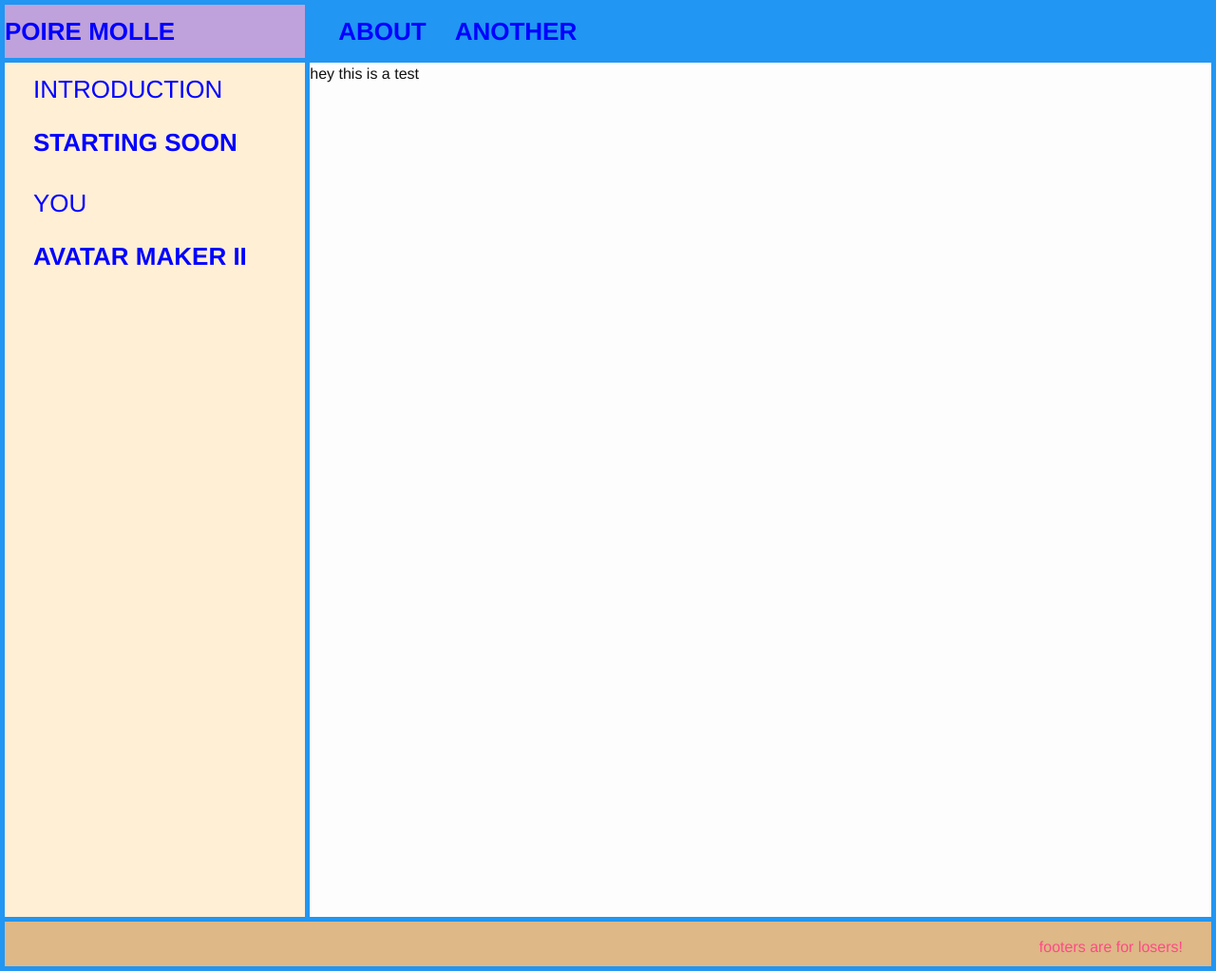
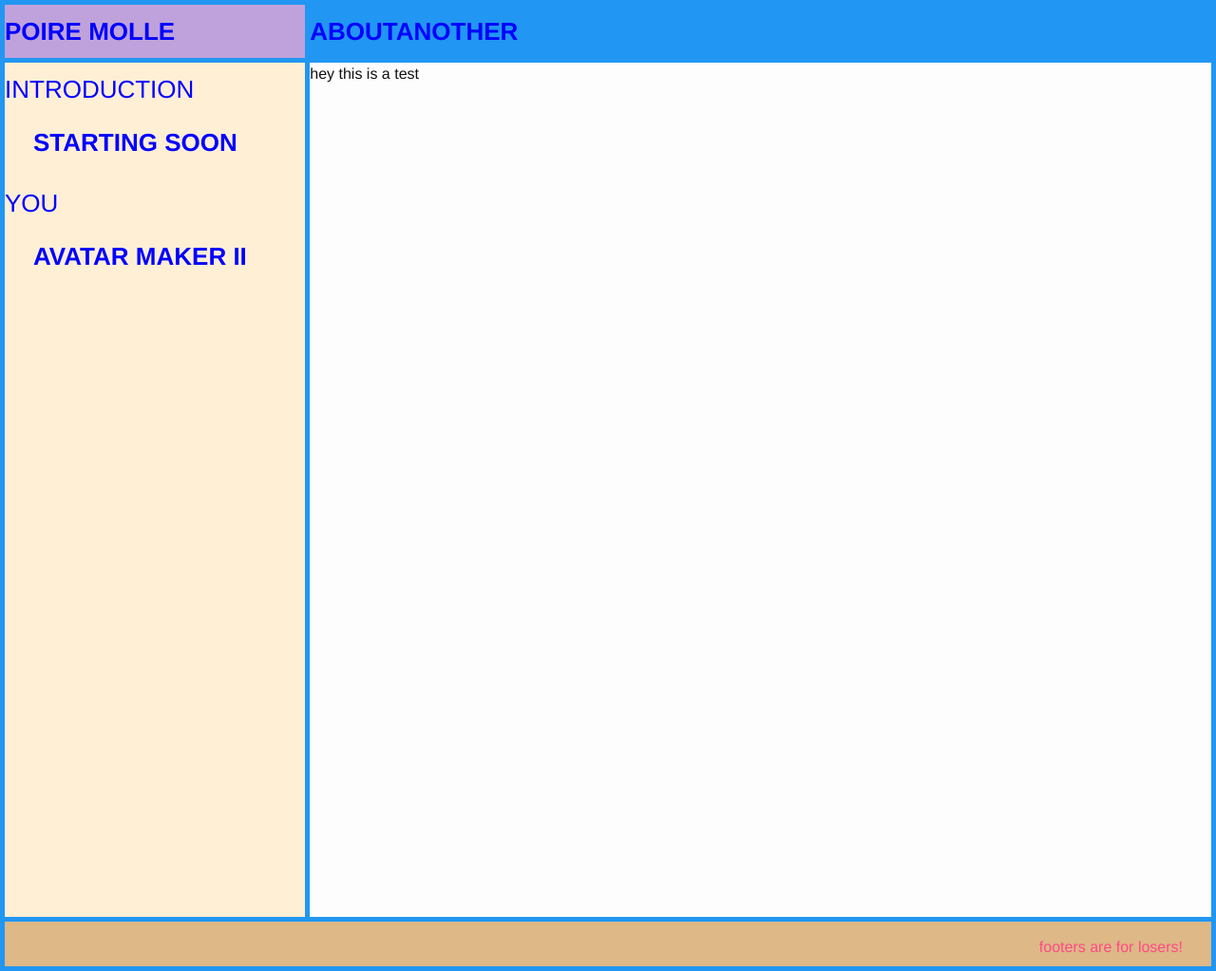
Before and after one commit to poiremolle/blog, a Jekyll site: the page built from index.md, in a window 1280 px wide. Shown: the whole page at 95% size. Built offline with Jekyll 4.4.1, drawn with Linux system fonts in a browser that asks for light colours.

Commit message:
commenting out page link styling

```diff
--- a/_sass/minima/_layout.scss
+++ b/_sass/minima/_layout.scss
@@ -17,15 +17,15 @@
     display: none;
   }
 
-  .page-link {
-    line-height: $base-line-height;
+  // .page-link {
+  //   line-height: $base-line-height;
 
-    margin-left: $spacing-unit;
-    // Gaps between nav items, but not on the last one
-    // &:not(:last-child) {
-    //   margin-right: 20px;
-    // }
-  }
+  //   margin-left: $spacing-unit;
+  //   // Gaps between nav items, but not on the last one
+  //   // &:not(:last-child) {
+  //   //   margin-right: 20px;
+  //   // }
+  // }
 
 }
 
@@ -43,11 +43,11 @@
 
   .page-link {
     display: block;
-    padding: 5px 10px;
+    // padding: 5px 10px;
 
-    &:not(:last-child) {
-      margin-right: 0;
-    }
+    // &:not(:last-child) {
+    //   margin-right: 0;
+    // }
   }
 }
 
@@ -405,8 +405,8 @@
 */
 .post-list-heading {
   @include shared-title-styles;
-  padding-right: $spacing-unit;
-  padding-left: $spacing-unit;
+  // padding-right: $spacing-unit;
+  // padding-left: $spacing-unit;
   padding-bottom: 0;
 }
 
@@ -415,14 +415,14 @@
   color: $grey-color;
 }
 
-.post-link {
-  display: block;
-  padding-top: $spacing-unit / 2;
-  padding-right: $spacing-unit;
-  padding-left: $spacing-unit;
-  line-height: $base-line-height * 0.75;
-  // @include relative-font-size(1.5);
-}
+// .post-link {
+//   // display: block;
+//   // padding-top: $spacing-unit / 2;
+//   // padding-right: $spacing-unit;
+//   // padding-left: $spacing-unit;
+//   line-height: $base-line-height * 0.75;
+//   // @include relative-font-size(1.5);
+// }
 
 
 
```
